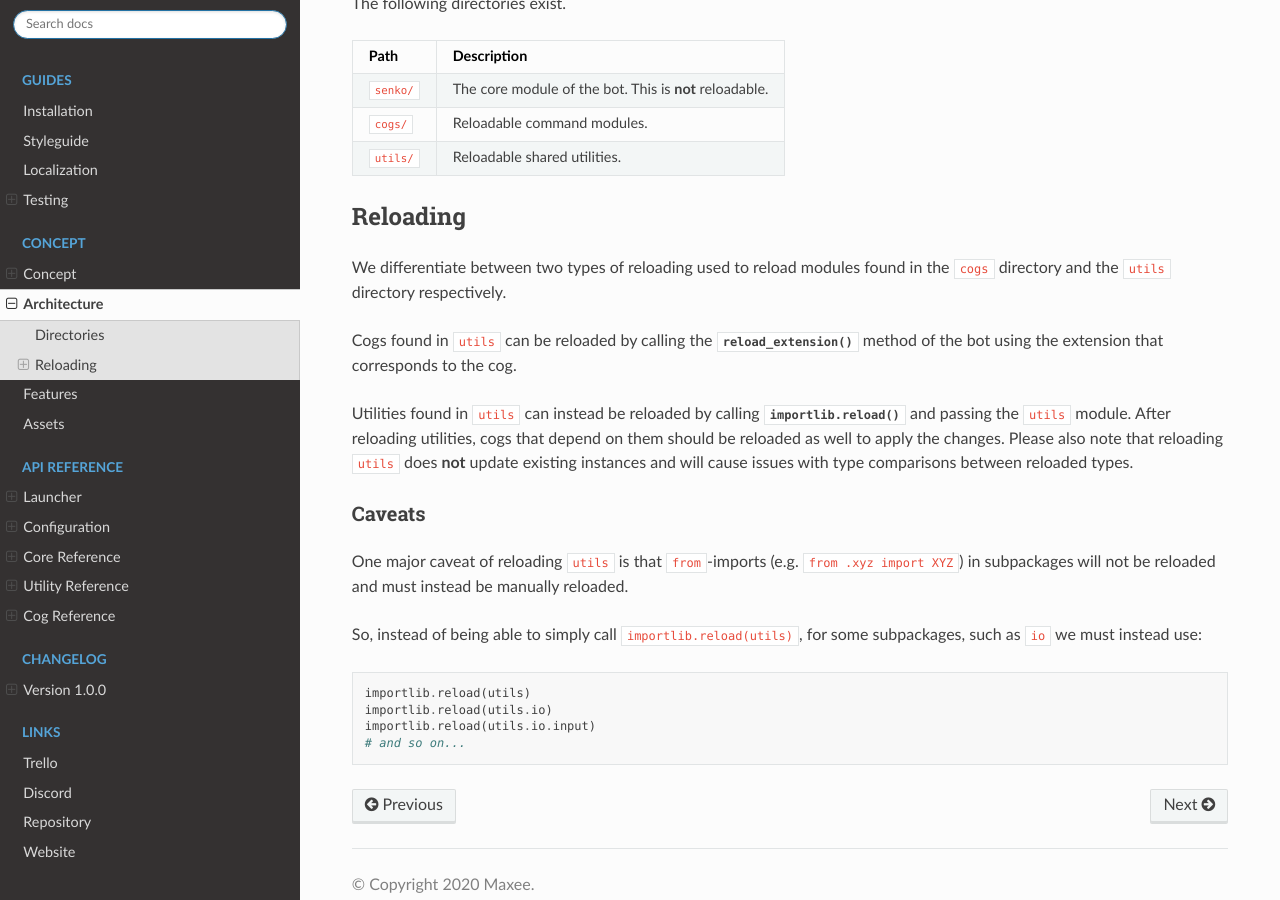
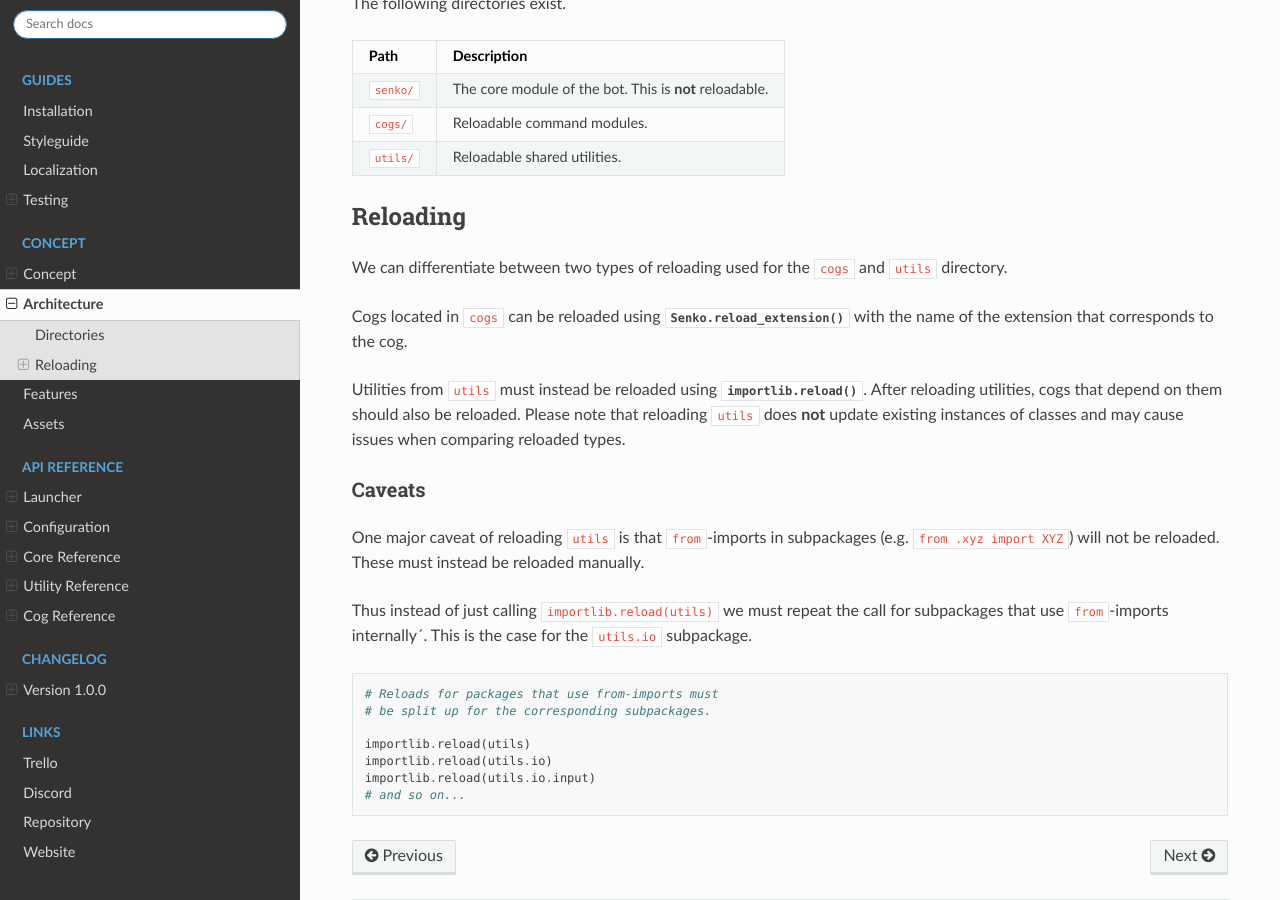
Before and after one commit to thatoneolib/senko, a Sphinx documentation site: the page built from docs/source/concept/architecture.rst, in a window 1280 px wide and 900 px high, scrolled down 415 px. Built offline with Sphinx 7.4.7 and the Read the Docs theme 2.0.0, drawn with Linux system fonts in a browser that asks for light colours.

Commit message:
Improve wording in architecture section

```diff
--- a/docs/source/concept/architecture.rst
+++ b/docs/source/concept/architecture.rst
@@ -26,29 +26,32 @@ Path                        Description
 Reloading
 *********
 
-We differentiate between two types of reloading used to reload modules found in
-the ``cogs`` directory and the ``utils`` directory respectively.
+We can differentiate between two types of reloading used for the ``cogs`` and
+``utils`` directory.
 
-Cogs found in ``utils`` can be reloaded by calling the :meth:`~senko.Senko.reload_extension`
-method of the bot using the extension that corresponds to the cog.
+Cogs located in ``cogs`` can be reloaded using :meth:`.Senko.reload_extension`
+with the name of the extension that corresponds to the cog.
 
-Utilities found in ``utils`` can instead be reloaded by calling :py:meth:`importlib.reload`
-and passing the ``utils`` module. After reloading utilities, cogs that depend on
-them should be reloaded as well to apply the changes. Please also note that
-reloading ``utils`` does **not** update existing instances and will cause issues
-with type comparisons between reloaded types.
+Utilities from ``utils`` must instead be reloaded using :py:meth:`importlib.reload`.
+After reloading utilities, cogs that depend on them should also be reloaded.
+Please note that reloading ``utils`` does **not** update existing instances
+of classes and may cause issues when comparing reloaded types.
 
 Caveats
 =======
 
-One major caveat of reloading ``utils`` is that ``from``-imports
-(e.g. ``from .xyz import XYZ``) in subpackages will not be reloaded and must
-instead be manually reloaded.
+One major caveat of reloading ``utils`` is that ``from``-imports in subpackages
+(e.g. ``from .xyz import XYZ``) will not be reloaded. These must instead be
+reloaded manually.
 
-So, instead of being able to simply call ``importlib.reload(utils)``, for some
-subpackages, such as ``io`` we must instead use:
+Thus instead of just calling ``importlib.reload(utils)`` we must repeat the
+call for subpackages that use ``from``-imports internally´. This is the case
+for the ``utils.io`` subpackage.
 
 .. code-block:: python3
+
+    # Reloads for packages that use from-imports must
+    # be split up for the corresponding subpackages.
 
     importlib.reload(utils)
     importlib.reload(utils.io)
```
